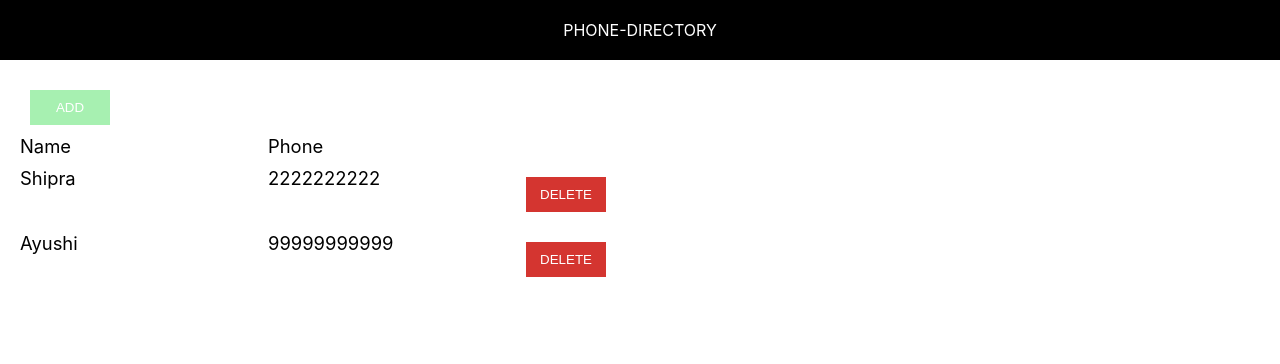
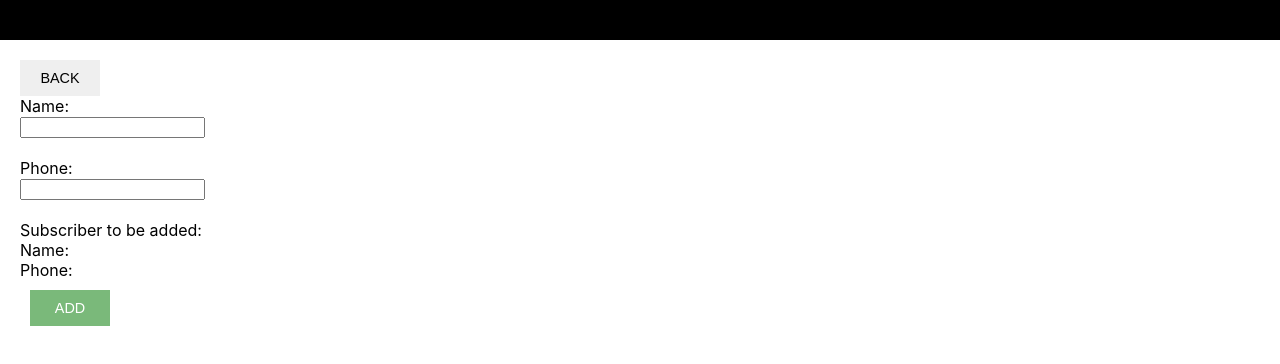
Before and after one commit to Shipra22/Phone-Directory, a React (Create React App) app: page / in a window 1280 px wide. Shown: the top 364 px of the page. Built offline with nearby package versions, Linux system fonts and the light colour scheme.

Commit message:
Added ‘AddSubscriber’ component

```diff
--- /dev/null
+++ b/src/AddSubscriber.css
@@ -0,0 +1,36 @@
+.subscriber-form {
+    margin-top: 30px;
+}
+
+.label-control {
+    color: #808080;
+    font-size: 1.15rem;
+    margin-right: 15px;
+}
+
+.input-control {
+    width: 300px;
+    min-width: 100px;
+    padding: 10px 15px;
+    display: inline-block;
+    border: 1px solid #ccc;
+    border-radius: 5px;
+    box-sizing: border-box;
+    font-size: 0.9rem;
+    outline: none;
+}
+
+.subscriber-info-container {
+    font-size: 1rem;
+    margin-right: 10px;
+    margin-bottom: 20px;
+}
+
+.subscriber-to-add-heading {
+    color: #0a4f75;
+    font-weight: 600;
+}
+
+.subscriber-info {
+    color: #808080;
+}
--- /dev/null
+++ b/src/AddSubscriber.js
@@ -0,0 +1,33 @@
+import React, { Component } from "react";
+import Header from './Header';
+import '../src/common/common.css';
+
+class AddSubscriber extends Component {
+    render() {
+        return (
+            <div>
+                <Header heading="Add Subscriber" />
+                <div className="component-body-container">
+                    <button className="custom-btn">Back</button>
+
+                    <form className="subscriber-form">
+                        <label htmlFor="name" className="label-control">Name: </label><br/>
+                        <input id="name" type="text" className="input-control" name="name"/><br/><br/>
+                        <label htmlFor="phone" className="label-control">Phone: </label><br/>
+                        <input id="phone" type="text" className="input-control" name="phone"/><br/><br/>
+
+                        <div className="subscriber-info-container">
+                            <span className="subscriber-to-add-heading">Subscriber to be added: </span><br/>
+                            <span className="subscriber-info">Name: </span><br/>
+                            <span className="subscriber-info">Phone: </span><br/>
+                        </div>
+
+                        <button type="submit" className="custom-btn add-btn">Add</button>
+                    </form>
+                </div>
+            </div>
+        );
+    }
+}
+
+export default AddSubscriber;
--- a/src/App.js
+++ b/src/App.js
@@ -3,11 +3,15 @@
 import Header from "./Header";
 import './App.css'
 class App extends Component {
+  deleteHandler(message) {
+    alert(message);
+  }
   render() {
     let subscribers = [
       { id:1, name: "Shipra", phone: "2222222222" },
       { id:2, name: "Ayushi", phone: "99999999999" },
     ];
+
 
     return (
       <div >
@@ -25,7 +29,7 @@
             return <div key={sub.id} className="grid-container">
               <span className="grid-item ">{sub.name}</span>
               <span className="grid-item ">{sub.phone}</span>
-              <button className=" del-btn" >Delete</button>
+              <button className=" del-btn" onClick={this.deleteHandler.bind(this,"Delete Clicked")}>Delete</button>
             </div>
           })
           }
--- /dev/null
+++ b/src/common/common.css
@@ -0,0 +1,20 @@
+
+.component-body-container {
+    padding: 20px;
+}
+
+.custom-btn {
+    padding: 10px;
+    border: none;
+    margin-right: 10px;
+    text-transform: uppercase;
+    width: 80px;
+    font-size: 0.9rem;
+    cursor: pointer;
+    outline: none;
+}
+
+.add-btn {
+    background: #7ab97a;
+    color: #fff;
+}
--- a/src/index.js
+++ b/src/index.js
@@ -2,11 +2,12 @@
 import ReactDOM from 'react-dom';
 import './index.css';
 import App from './App';
+import AddSubscriber from './AddSubscriber';
 import reportWebVitals from './reportWebVitals';
 
 ReactDOM.render(
   <React.StrictMode>
-    <App />
+    <AddSubscriber/>
   </React.StrictMode>,
   document.getElementById('root')
 );
```
